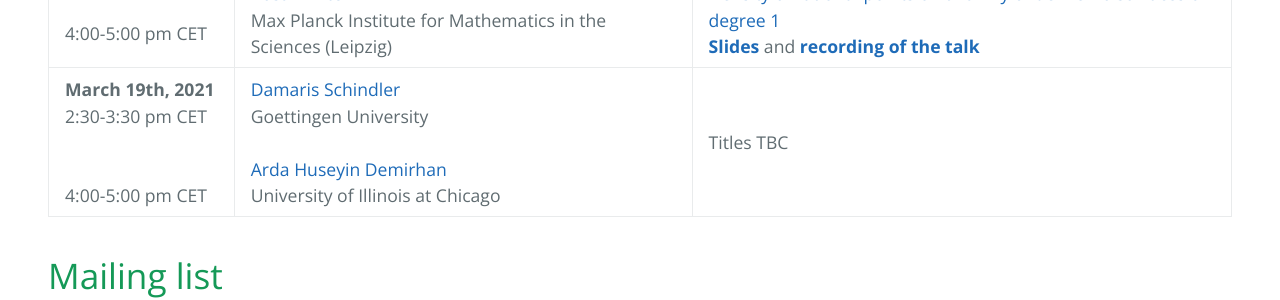
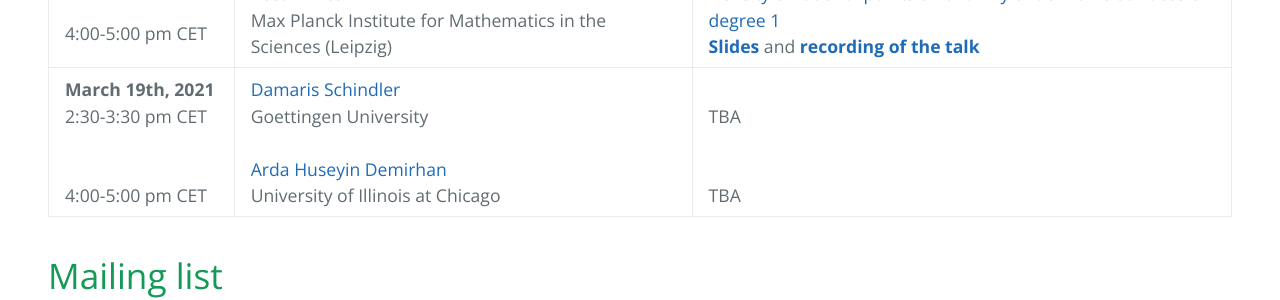
Before and after one commit to zoom-on-rational-points/zoom-on-rational-points.github.io, a Jekyll site: the page built from index.md, in a window 1280 px wide and 900 px high, scrolled down 1253 px. Shown: the part 156-456 px from the top of the window. Built offline with Jekyll 4.4.1, drawn with Linux system fonts in a browser that asks for light colours; our own code applies the rules of GitHub Pages for plain Markdown files.

Commit message:
Update index.md

```diff
--- a/index.md
+++ b/index.md
@@ -16,7 +16,7 @@ The seminar meets on one Friday every month with two talks, at **2:30-3:30 pm  P
 | **December 11th, 2020** <br>2:30-3:30 pm CET <br><br> <br> 4:00-5:00 pm CET <br>| <br><a href="https://www.imo.universite-paris-saclay.fr/~colliot/">Jean-Louis Colliot-Thélène</a> <br> CNRS and Paris-Saclay University (Orsay) <br><br>  <a href="https://www.math.wisc.edu/~ellenber/"> Jordan Ellenberg </a> <br> UW Madison| <br><a href="https://zoom-on-rational-points.github.io/abstractCT">Jumps in the rank of the Mordell-Weil group</a> / <a href="https://zoom-on-rational-points.github.io/resumeCT">Sauts du rang du groupe de Mordell-Weil</a> <br><a href="slidesCT.pdf" style="font-weight:bold">Slides</a> (in French) and <a href="https://www.youtube.com/watch?v=BMyr5qWhbhg&t=38s&ab_channel=EfthymiosSofos" style="font-weight:bold">recording of the talk</a><br><br><a href="https://zoom-on-rational-points.github.io/abstractJE">Some questions around counting rational points on stacks</a><br><a href="slidesJE.pdf" style="font-weight:bold">Slides</a> and <a href="https://www.youtube.com/watch?v=lQ9vtUhit_Y&ab_channel=EfthymiosSofos" style="font-weight:bold">recording of the talk</a>|
 | **January 15th, 2021** <br>2:30-3:30 pm CET <br><br> <br> 4:00-5:00 pm CET <br>| <br><a href ="http://www-personal.umich.edu/~ytchan/">Stephanie Chan</a> <br> University of Michigan <br><br>  <a href="http://guests.mpim-bonn.mpg.de/carlo.pagano90/"> Carlo Pagano </a> <br> University of Glasgow and Max Planck Institute for Mathematics (Bonn)| <br><a href="https://zoom-on-rational-points.github.io/abstractSC">A density of ramified primes</a><br><a href="slidesSC.pdf" style="font-weight:bold">Slides</a> and <a href="https://www.youtube.com/watch?v=NRguyZeohFU" style="font-weight:bold">recording of the talk</a><br><br><a href="https://zoom-on-rational-points.github.io/abstractCP">On the statistics of number fields, integral points and Arakelov ray class groups</a><br><a href="https://www.youtube.com/watch?v=bOaQY5jOarw&t=12s" style="font-weight:bold">Recording of the talk</a>|
 | **February 19th, 2021** <br>2:30-3:30 pm CET <br><br> <br> 4:00-5:00 pm CET <br>| <br><a href ="https://webusers.imj-prg.fr/ratko.darda">Ratko Darda</a> <br> Paris University (Paris 7) <br><br>   <a href="https://personal-homepages.mis.mpg.de/winter/">Rosa Winter</a> <br>Max Planck Institute for Mathematics in the Sciences (Leipzig) | <br><a href="https://zoom-on-rational-points.github.io/abstractRD">Manin conjecture for algebraic stacks</a><br><a href="slidesRD.pdf" style="font-weight:bold">Slides</a> and <a href="https://www.youtube.com/watch?v=ZJfP1TI6soQ" style="font-weight:bold">recording of the talk</a><br><br><a href="https://zoom-on-rational-points.github.io/abstractRW">Density of rational points on a family of del Pezzo surfaces of degree 1</a><br><a href="slidesRW.pdf" style="font-weight:bold">Slides</a> and <a href="https://www.youtube.com/watch?v=CdR8nMqoGoE" style="font-weight:bold">recording of the talk</a>|
-| **March 19th, 2021** <br>2:30-3:30 pm CET <br><br> <br> 4:00-5:00 pm CET <br> | <a href="https://sites.google.com/site/damarishomepage/">Damaris Schindler</a><br> Goettingen University <br><br><a href="https://sites.google.com/a/uic.edu/ardahuseyindemirhan/">Arda Huseyin Demirhan</a><br> University of Illinois at Chicago | Titles TBC|
+| **March 19th, 2021** <br>2:30-3:30 pm CET <br><br> <br> 4:00-5:00 pm CET <br> | <a href="https://sites.google.com/site/damarishomepage/">Damaris Schindler</a><br> Goettingen University <br><br><a href="https://sites.google.com/a/uic.edu/ardahuseyindemirhan/">Arda Huseyin Demirhan</a><br> University of Illinois at Chicago | <br>TBA <br><br><br> TBA|
 
 
 # Mailing list
```
